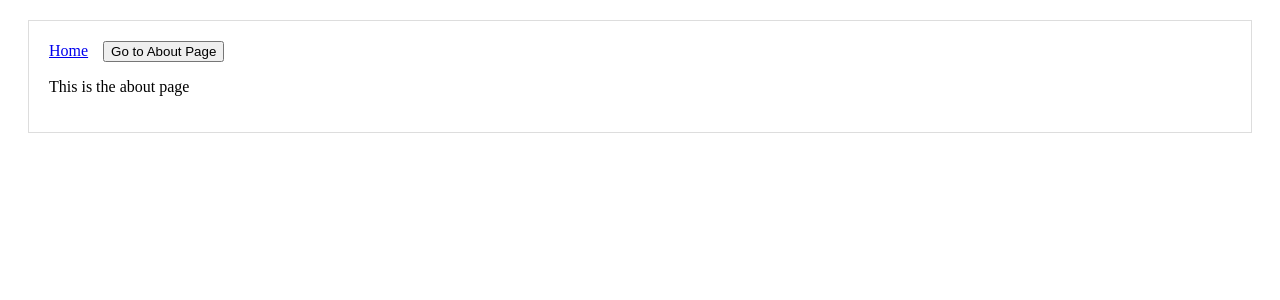
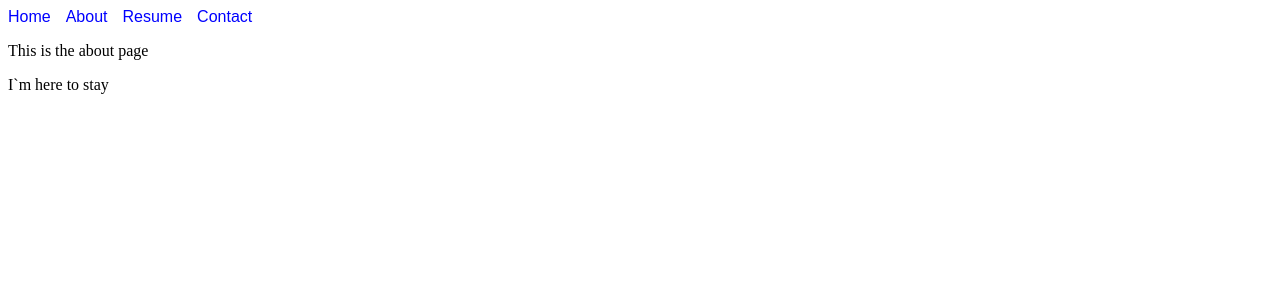
Before and after one commit to orlando-rodriguez/portfolio, a Next.js app in the folder portfolio_app/: page /about in a window 1280 px wide. Shown: the top 300 px of the page. Built offline with nearby package versions, Linux system fonts and the light colour scheme.

Commit message:
completed image routing and optimization. Added head with title and footer section to layout

```diff
--- /dev/null
+++ b/portfolio_app/next.config.js
@@ -0,0 +1,11 @@
+const withPlugins = require('next-compose-plugins');
+const optimizedImages = require('next-optimized-images');
+
+module.exports = withPlugins([
+  [optimizedImages, {
+    /* config for next-optimized-images */
+  }],
+
+  // your other plugins here
+
+]);
--- a/portfolio_app/pages/about.js
+++ b/portfolio_app/pages/about.js
@@ -3,7 +3,7 @@ import Layout from './components/MyLayout.js'
 
 export default () => (
   <div>
-    <Layout>
+    <Layout title='About Orlando'>
     <p>This is the about page</p>
     </Layout>
   </div>
--- a/portfolio_app/pages/components/Header.js
+++ b/portfolio_app/pages/components/Header.js
@@ -5,14 +5,42 @@ const linkStyle = {
 }
 
 const Header = () => (
+
   <div>
+
+    <nav>
       <Link href="/">
         <a style={linkStyle}>Home</a>
       </Link>
+
       <Link href="/about">
-        <button>Go to About Page</button>
+        <a style={linkStyle}>About</a>
       </Link>
+
+      <Link href="/resume">
+        <a style={linkStyle}>Resume</a>
+      </Link>
+
+      <Link href="/contact">
+        <a style={linkStyle}>Contact</a>
+      </Link>
+    </nav>
+
+    <style jsx>{`
+      a {
+        font-family: "Arial";
+        text-decoration: none;
+        color: blue;
+      }
+
+      a:hover {
+        opacity: 0.6;
+      }
+    `}</style>
+
   </div>
+
+
 )
 
 export default Header
--- a/portfolio_app/pages/components/MyLayout.js
+++ b/portfolio_app/pages/components/MyLayout.js
@@ -1,16 +1,27 @@
 import Header from './Header'
+import Link from 'next/link'
+import Head from 'next/head'
 
 const layoutStyle = {
-  margin: 20,
-  padding: 20,
-  border: '1px solid #DDD'
+  margin: 0,
+  padding: 0
 }
 
-const Layout = (props) => (
+export default ({ children, title = `Orlando's Portfolio` }) => (
   <div style={layoutStyle}>
+
+    <Head>
+      <title>{ title }</title>
+      <meta charSet='utf-8' />
+      <meta name='viewport' content='initial-scale=1.0, width=device-width' />
+    </Head>
+
     <Header />
-    {props.children}
+
+    {children}
+
+    <footer>
+      {'I`m here to stay'}
+    </footer>
   </div>
 )
-
-export default Layout
```
Also changed, not shown: portfolio_app/package.json (+12 -2 lines), portfolio_app/pages/components/Main.js (added, +18 -0 lines), portfolio_app/pages/index.js (+8 -39 lines), portfolio_app/pages/components/images/orlando.jpg (added), 1 other file (tests, documents, lock files or other folders). Lines whose indentation alone changed are shown as unchanged.
